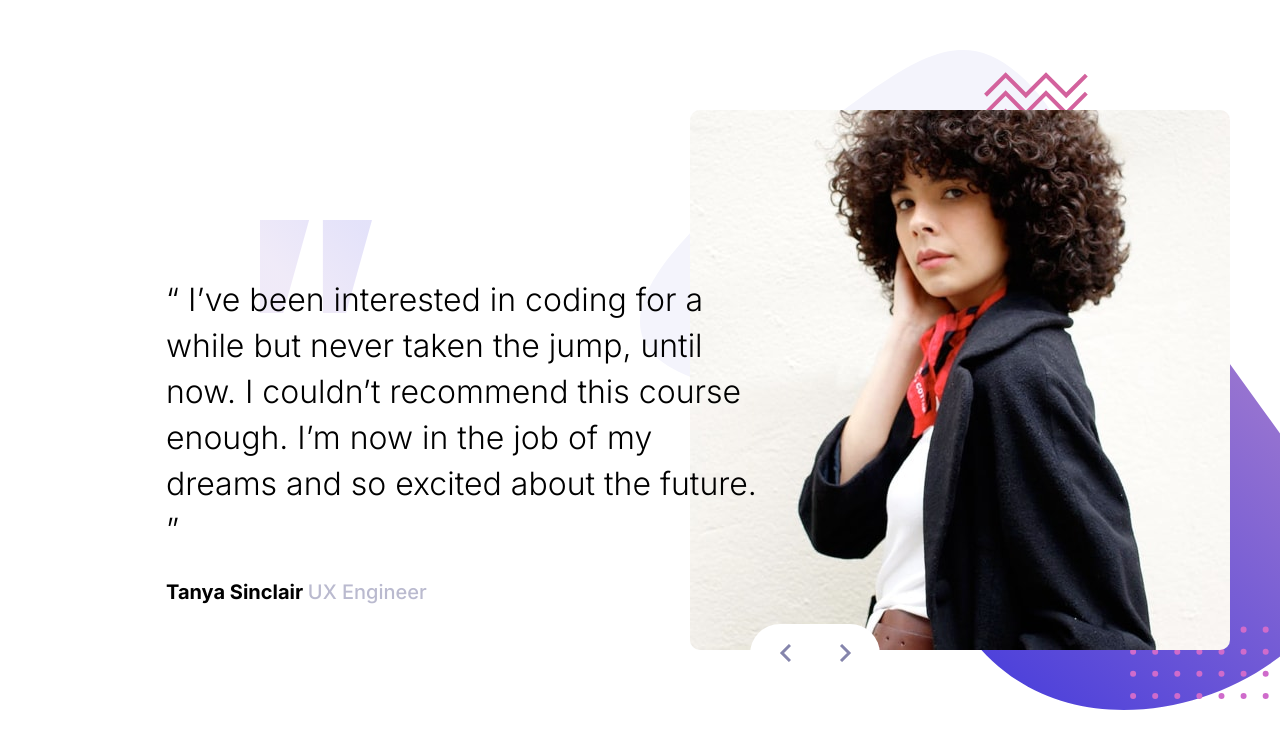
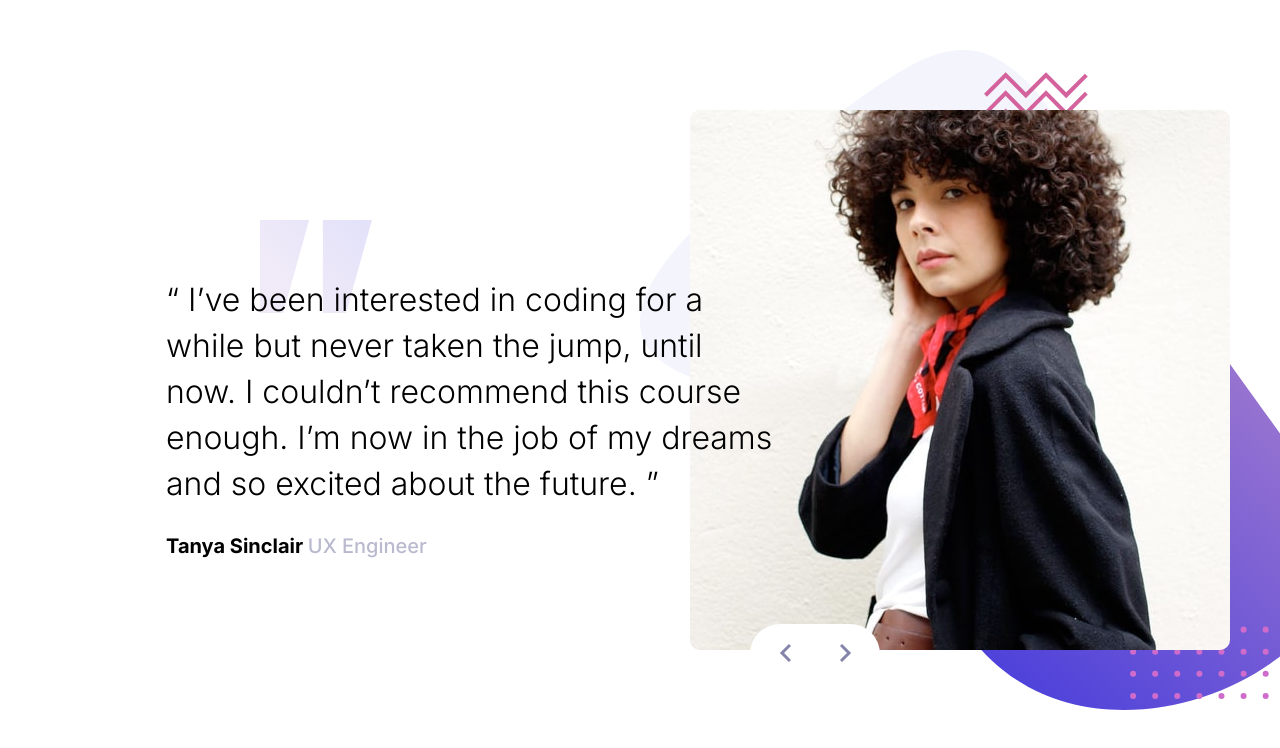
Before and after one commit to EsraaGamal-22/coding-bootcamp-testimonials-slider, a plain HTML site: page index.html in a window 1280 px wide. Shown: the top 748 px of the page. Drawn offline with Linux system fonts and the light colour scheme.

Commit message:
Update style.css

```diff
--- a/style.css
+++ b/style.css
@@ -19,7 +19,7 @@ background-position:260px 220px;/*260 horizontal,220 vertical */
 }
 .row-1
 {
-    width: 47%;
+    width: 48%;
    position: absolute;
     top:245px;
     left: 166px;
```
